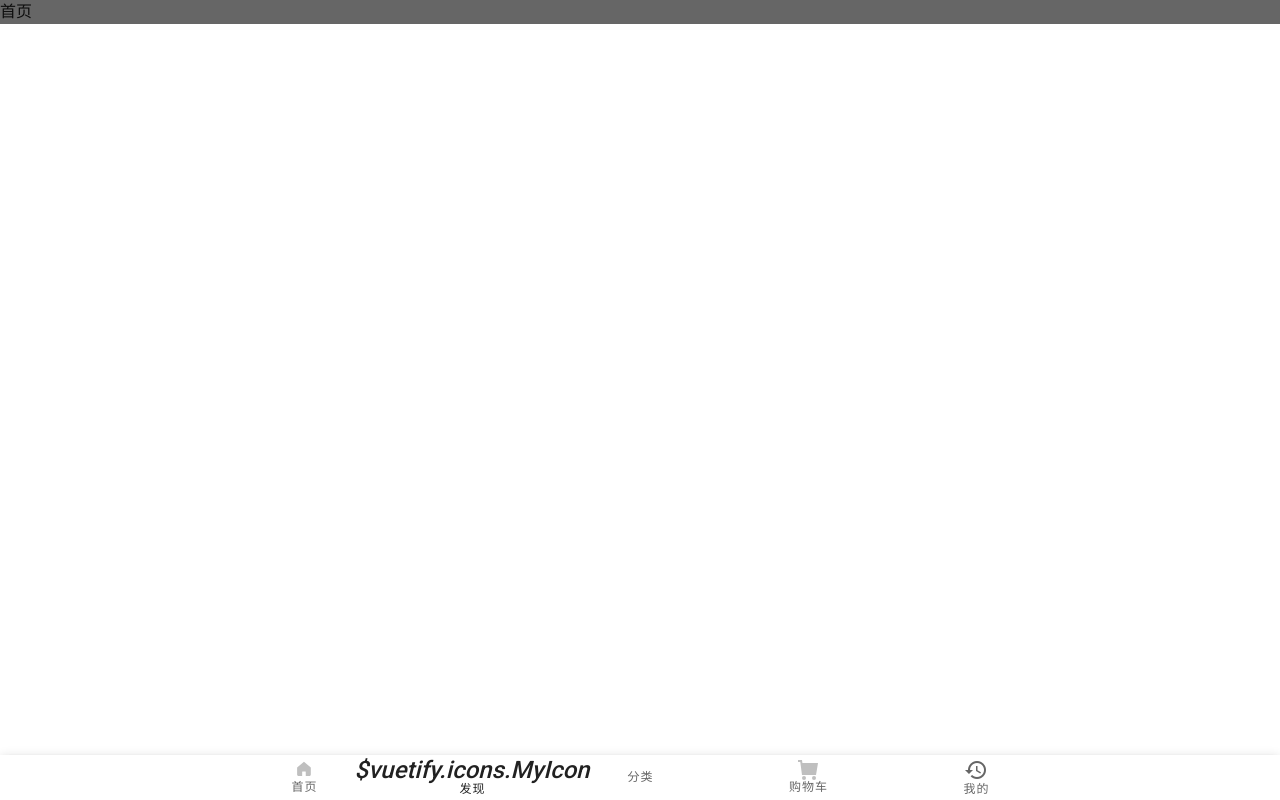
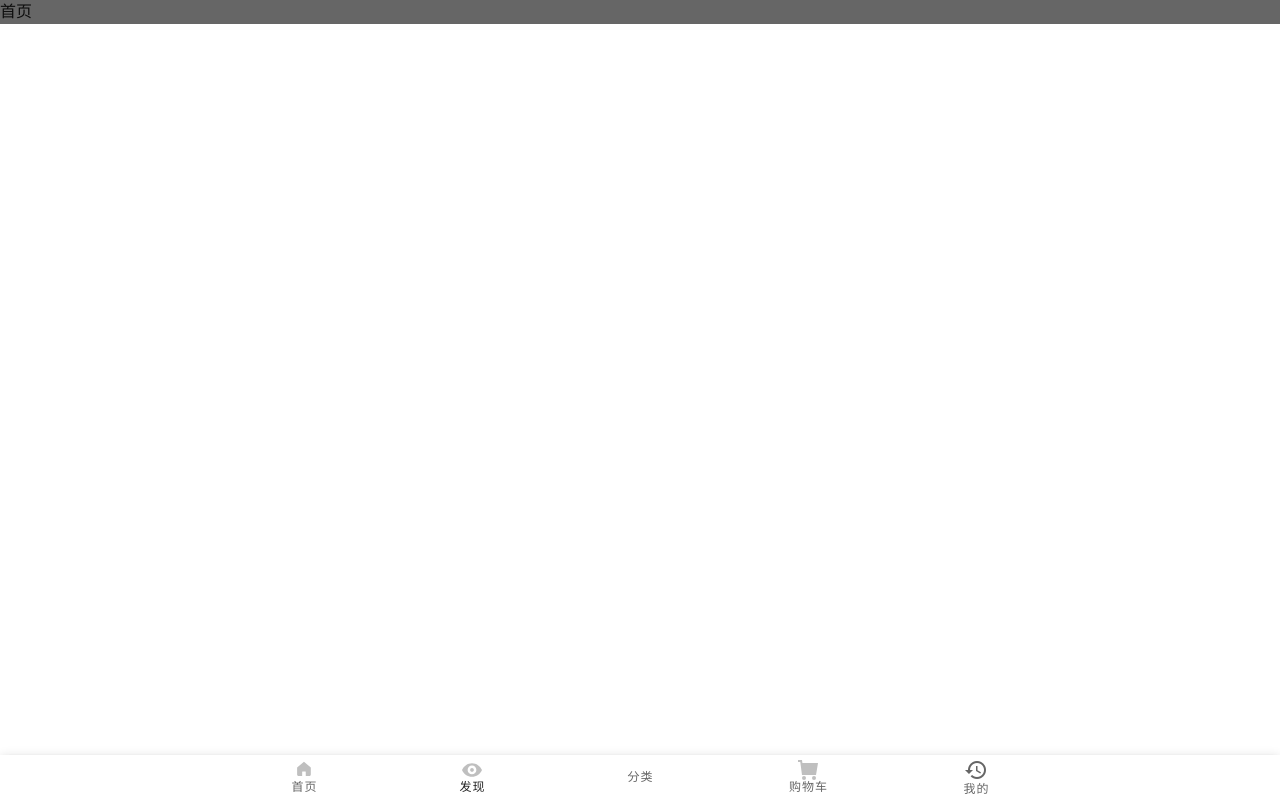
Before and after one commit to wzg15801407309/vuetify-zaozuo, a Vue app: page /home in a window 1280 px wide. Built offline with nearby package versions, Linux system fonts and the light colour scheme.

Commit message:
自定义icon

```diff
--- a/src/components/common/icons/MyIcon.vue
+++ b/src/components/common/icons/MyIcon.vue
@@ -1,10 +1,10 @@
 <template>
-  <svg height="100" width="100">
-    <circle cx="50" cy="50" r="40" fill="red" />
+  <svg id="Layer_1" data-name="Layer 1" xmlns="http://www.w3.org/2000/svg" viewBox="0 0 87.5 100">
+    <polyline class="cls-1" points="43.75 0 23.31 0 43.75 48.32"/><polygon class="cls-2" points="43.75 62.5 43.75 100 0 14.58 22.92 14.58 43.75 62.5"/><polyline class="cls-3" points="43.75 0 64.19 0 43.75 48.32"/><polygon class="cls-4" points="64.58 14.58 87.5 14.58 43.75 100 43.75 62.5 64.58 14.58"/>
   </svg>
 </template>
 
-<<script>
+<script>
 import Vue from "vue";
 export default Vue.extend({
   name: "my-icon"
--- a/src/components/tabControl/index.vue
+++ b/src/components/tabControl/index.vue
@@ -14,8 +14,8 @@
 
     <v-btn height="100%">
       <span>发现</span>
-      <v-icon>$vuetify.icons.MyIcon</v-icon>
-      <!-- <img src="../../assets/icon/icon_find.svg" alt="" srcset=""> -->
+      <!-- <v-icon>$vuetify.icons.MyIcon</v-icon> -->
+      <img src="../../assets/icon/icon_find.svg" alt="" srcset="">
     </v-btn>
 
     <v-btn height="100%">
```
Also changed, not shown: src/assets/icon/wode.svg (deleted).
